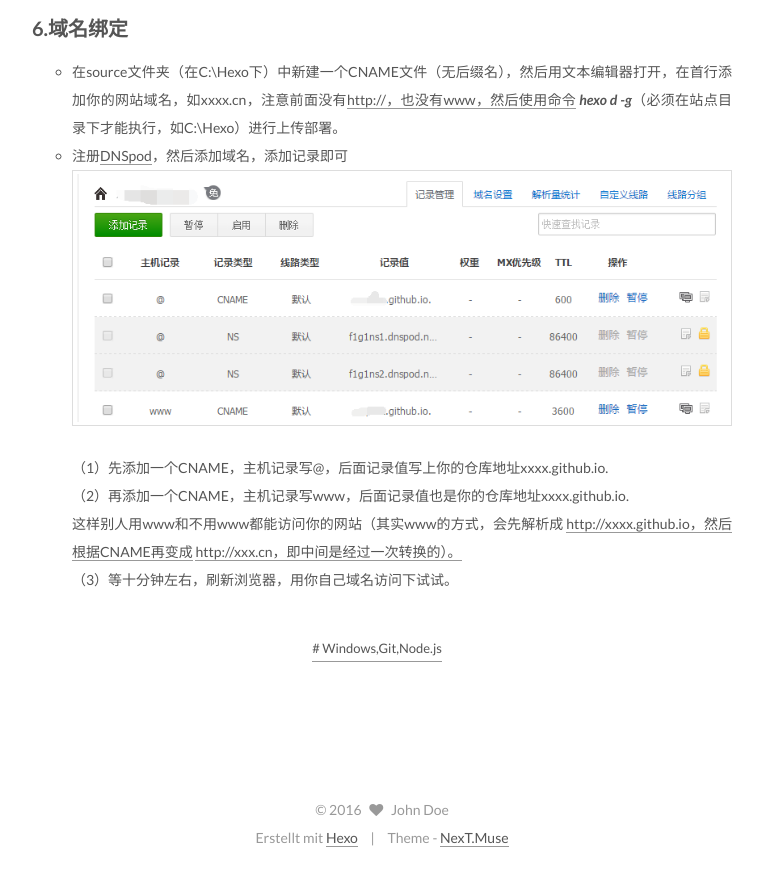
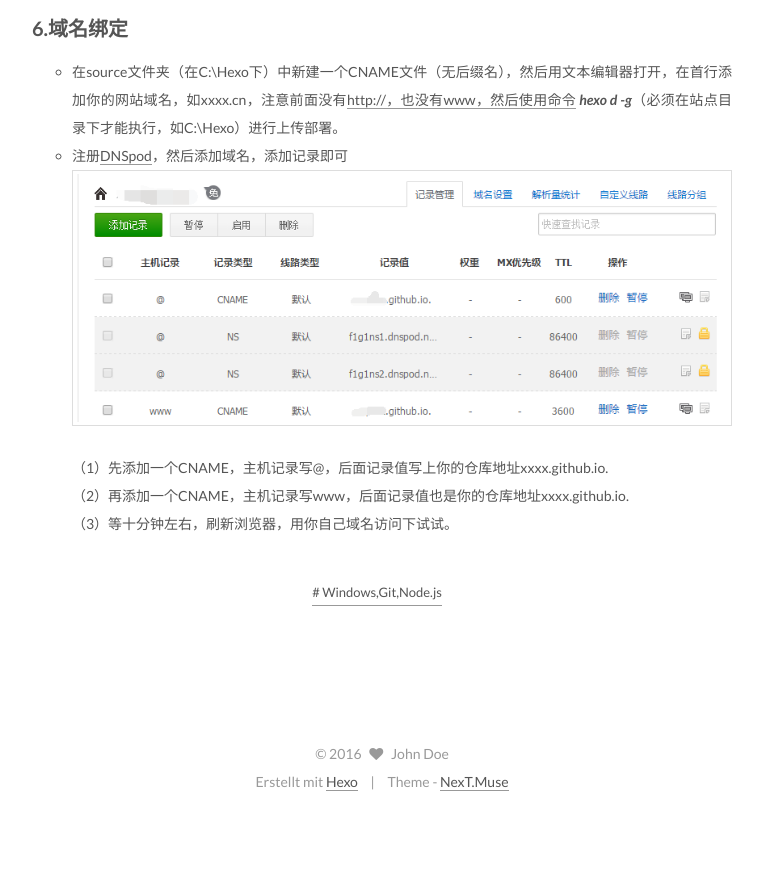
Before and after one commit to xuyeba/xuyeba.github.io, a plain HTML site: page 2016/11/21/blog-create/index.html in a window 1280 px wide. Shown: the part 3402-4274 px from the top of the page, without its empty margins (98-861 px from the left). After the commit the page ends 4218 px from the top, so only its background shows below. Drawn offline with Linux system fonts and the light colour scheme; files whose address does not match are found by name.

Commit message:
Site updated: 2016-11-22 10:33:43

```diff
--- a/2016/11/21/blog-create/index.html
+++ b/2016/11/21/blog-create/index.html
@@ -103,7 +103,7 @@ C:\Users\Administrator&amp;gt;git  –versiongit version 2.8.1.windows.1
 <meta property="og:image" content="http://yoursite.com/./images/c79155ec31581eb2.png">
 <meta property="og:image" content="http://yoursite.com/./images/d99c339cdfb071d1.png">
 <meta property="og:image" content="http://yoursite.com/./images/O%60QKZ8ZI3%7B7ET5%7D%5DY1~U9T5.png">
-<meta property="og:updated_time" content="2016-11-22T02:28:37.177Z">
+<meta property="og:updated_time" content="2016-11-22T02:32:27.724Z">
 <meta name="twitter:card" content="summary">
 <meta name="twitter:title" content="搭建Hexo博客部署到Github并绑定域名">
 <meta name="twitter:description" content="1.安装GitGit：主要用于上传博客页面到github和命令操作32位系统下载64位系统下载
@@ -372,7 +372,7 @@ C:\Users\Administrator&amp;gt;git  –versiongit version 2.8.1.windows.1
 <p>OK，我们的博客就已经完全搭建起来了，在浏览器输入 <a href="http://jack0416.github.io/" target="_blank" rel="external">http://jack0416.github.io/</a> （当然，jack0416.github.io改为你创建的仓库名）；如果想用域名访问的话可以继续往下看，前提是你已经购买了自己的域名。</p>
 <h2 id="6-域名绑定"><a href="#6-域名绑定" class="headerlink" title="6.域名绑定"></a>6.域名绑定</h2><ul>
 <li>在source文件夹（在C:\Hexo下）中新建一个CNAME文件（无后缀名），然后用文本编辑器打开，在首行添加你的网站域名，如xxxx.cn，注意前面没有<a href="http://，也没有www，然后使用命令" target="_blank" rel="external">http://，也没有www，然后使用命令</a> <strong><em>hexo d  -g</em></strong>（必须在站点目录下才能执行，如C:\Hexo）进行上传部署。</li>
-<li>注册<a href="https://www.dnspod.cn/" target="_blank" rel="external">DNSpod</a>，然后添加域名，添加记录即可<br><img src="./images/O%60QKZ8ZI3%7B7ET5%7D%5DY1~U9T5.png" alt="enter description here"><br>（1）先添加一个CNAME，主机记录写@，后面记录值写上你的仓库地址xxxx.github.io.<br>（2）再添加一个CNAME，主机记录写www，后面记录值也是你的仓库地址xxxx.github.io.<br>这样别人用www和不用www都能访问你的网站（其实www的方式，会先解析成 <a href="http://xxxx.github.io，然后根据CNAME再变成" target="_blank" rel="external">http://xxxx.github.io，然后根据CNAME再变成</a> <a href="http://xxx.cn，即中间是经过一次转换的）。" target="_blank" rel="external">http://xxx.cn，即中间是经过一次转换的）。</a><br>（3）等十分钟左右，刷新浏览器，用你自己域名访问下试试。</li>
+<li>注册<a href="https://www.dnspod.cn/" target="_blank" rel="external">DNSpod</a>，然后添加域名，添加记录即可<br><img src="./images/O%60QKZ8ZI3%7B7ET5%7D%5DY1~U9T5.png" alt="enter description here"><br>（1）先添加一个CNAME，主机记录写@，后面记录值写上你的仓库地址xxxx.github.io.<br>（2）再添加一个CNAME，主机记录写www，后面记录值也是你的仓库地址xxxx.github.io.<br>（3）等十分钟左右，刷新浏览器，用你自己域名访问下试试。</li>
 </ul>
 
 
```
Also changed, not shown: index.html (+1 -1 lines).
